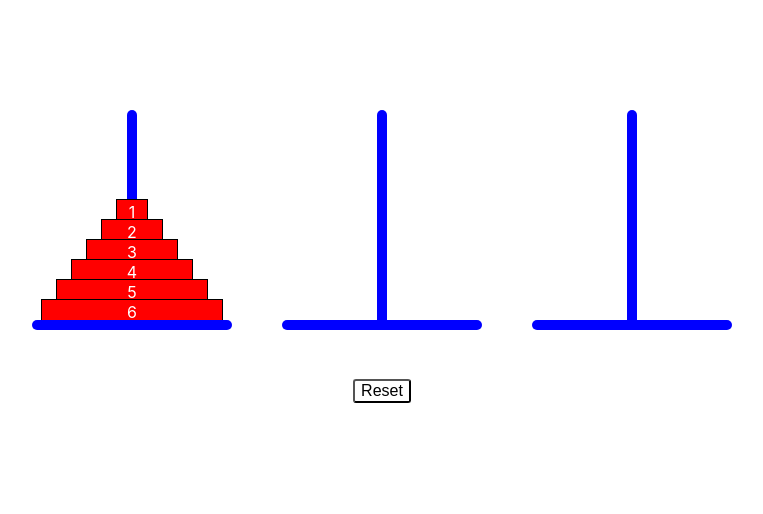
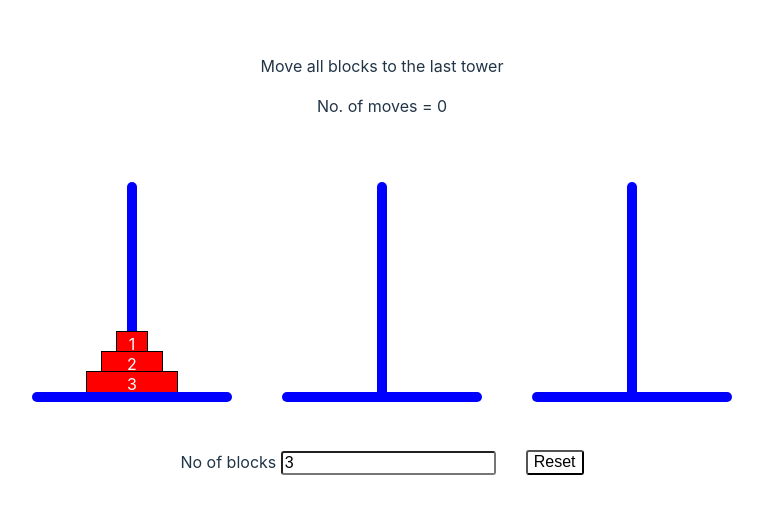
Before and after one commit to singhprashant17/svelte-towerofhanoi, a Svelte app: page / in a window 1280 px wide. Shown: the part 144-658 px from the top of the page, without its empty margins (258-1021 px from the left). Built offline with nearby package versions, Linux system fonts and the light colour scheme.

Commit message:
Added input for no. of blocks in ControlButtons. Showing no. of moves and game end

```diff
--- a/src/App.svelte
+++ b/src/App.svelte
@@ -3,9 +3,15 @@
   import Stack from "./lib/Stack";
   import Tower from "./lib/Tower.svelte";
 
+  var count: number = 3;
+  $: count, resetState();
+
+  var numberOfMoves: number;
+
   let tower1: Stack;
   let tower2: Stack;
   let tower3: Stack;
+
   resetState();
 
   function handleUpdateTower(event) {
@@ -22,6 +28,14 @@
     // pop element from dragged tower
     incomingTower.pop();
     updateTowerReference(incomingTower);
+
+    numberOfMoves = numberOfMoves + 1;
+
+    if (tower1.isEmpty() && tower2.isEmpty()) {
+      setTimeout(() => {
+        alert("Game over");
+      }, 100);
+    }
   }
 
   function updateTowerReference(tower: Stack) {
@@ -54,12 +68,28 @@
   }
 
   function resetState() {
-    tower1 = new Stack("tower1", [6, 5, 4, 3, 2, 1]);
+    numberOfMoves = 0;
+    if (count <= 0) {
+      count = 1;
+    }
+    tower1 = new Stack(
+      "tower1",
+      Array(count)
+        .fill(0)
+        .map((value, index) => {
+          return index + 1;
+        })
+        .reverse()
+    );
     tower2 = new Stack("tower2");
     tower3 = new Stack("tower3");
   }
 </script>
 
+<p>Move all blocks to the last tower</p>
+<p>No. of moves = {numberOfMoves}</p>
+<br />
+<br />
 <main class="main">
   <Tower bind:stack="{tower1}" on:updateTower="{handleUpdateTower}" />
   <Tower bind:stack="{tower2}" on:updateTower="{handleUpdateTower}" />
@@ -67,7 +97,7 @@
 </main>
 <br />
 <br />
-<ControlButtons on:reset="{resetState}" />
+<ControlButtons on:reset="{resetState}" bind:count="{count}" />
 
 <style>
   .main {
--- a/src/lib/ControlButtons.svelte
+++ b/src/lib/ControlButtons.svelte
@@ -1,16 +1,28 @@
-<script>
+<script lang="ts">
     import { createEventDispatcher } from "svelte";
 
     const dispatch = createEventDispatcher();
+    export let count: number;
 
     function onReset() {
         dispatch("reset");
     }
 </script>
 
-<input id="but" type="button" value="Reset" on:click="{onReset}" />
+<div class="container">
+    <div>
+        <label>No of blocks</label>
+        <input type="number" bind:value="{count}" />
+    </div>
+    <input id="but" type="button" value="Reset" on:click="{onReset}" />
+</div>
 
 <style>
+    .container {
+        display: flex;
+        justify-content: center;
+        gap: 30px;
+    }
     input {
         color: black;
         font-size: medium;
--- a/src/lib/Tower.svelte
+++ b/src/lib/Tower.svelte
@@ -74,6 +74,7 @@
     }
 
     function handleDragOver(e) {
+        // enable drop on the dragged over element
         e.preventDefault();
         var getAttributeId = e.target.getAttribute("id");
         var getDataText = e.dataTransfer.getData("text");
```
Also changed, not shown: src/lib/Counter.svelte (deleted, +0 -10 lines).
